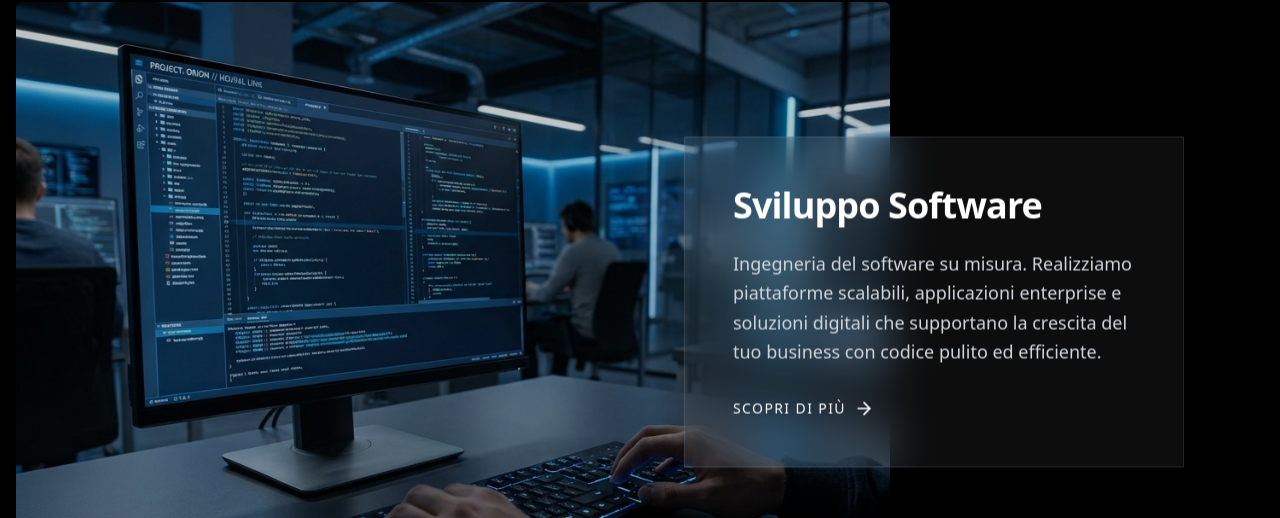
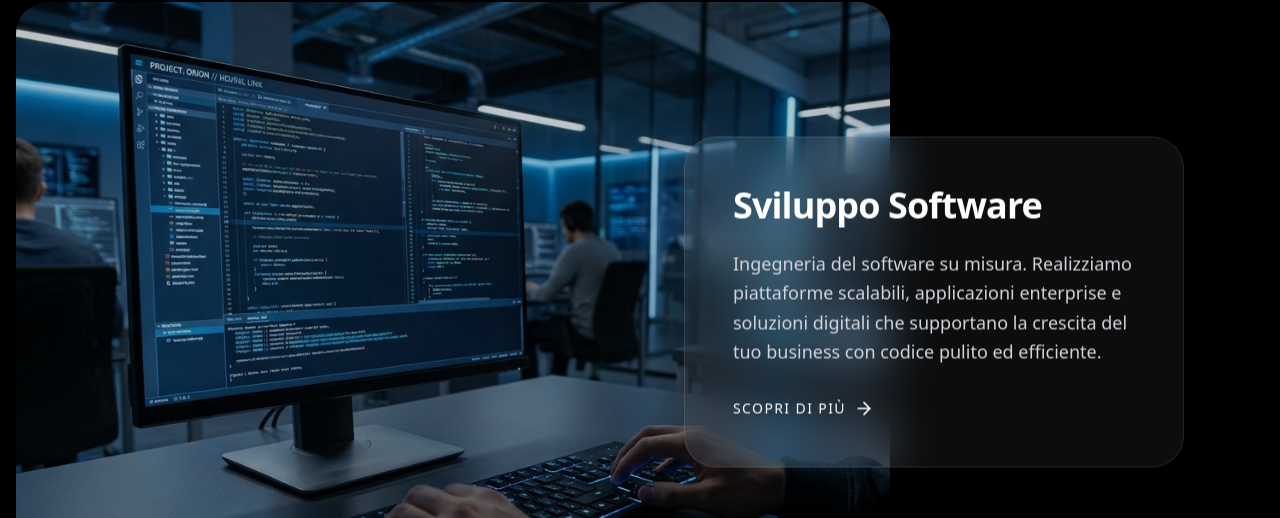
Before and after one commit to Aptul9/everbright-frontend, a Next.js app: page / in a window 1280 px wide. Shown: the part 1090-1608 px from the top of the page. Built offline with nearby package versions, Linux system fonts and the light colour scheme.

Commit message:
foto arrotondate

```diff
--- a/components/Services.tsx
+++ b/components/Services.tsx
@@ -54,7 +54,7 @@ export function Services() {
                     >
                         {/* Image Container */}
                         <div className={cn(
-                            "relative w-[85%] md:w-[70%] h-[400px] md:h-[600px] overflow-hidden rounded-sm transition-transform duration-[1.5s] group-hover:scale-105",
+                            "relative w-[85%] md:w-[70%] h-[400px] md:h-[600px] overflow-hidden rounded-[32px] transition-transform duration-[1.5s] group-hover:scale-105",
                             service.align === "left" ? "order-2" : "order-1"
                         )}>
                             <Image
@@ -70,7 +70,7 @@ export function Services() {
                         {/* Glass Text Box - Overlaps */}
                         <div
                             className={cn(
-                                "absolute z-20 w-[90%] md:w-[500px] p-8 md:p-12 backdrop-blur-xl bg-white/5 border border-white/10 shadow-2xl transition-all duration-500 hover:bg-white/10 group-hover:scale-105",
+                                "absolute z-20 w-[90%] md:w-[500px] p-8 md:p-12 rounded-[32px] backdrop-blur-xl bg-white/5 border border-white/10 shadow-2xl transition-all duration-500 hover:bg-white/10 group-hover:scale-105 group-hover:backdrop-brightness-125 group-hover:shadow-[inset_0_0_30px_rgba(255,255,255,0.1)]",
                                 service.align === "left"
                                     ? "left-0 md:left-20 top-1/2 -translate-y-1/2"
                                     : "right-0 md:right-20 top-1/2 -translate-y-1/2"
```
